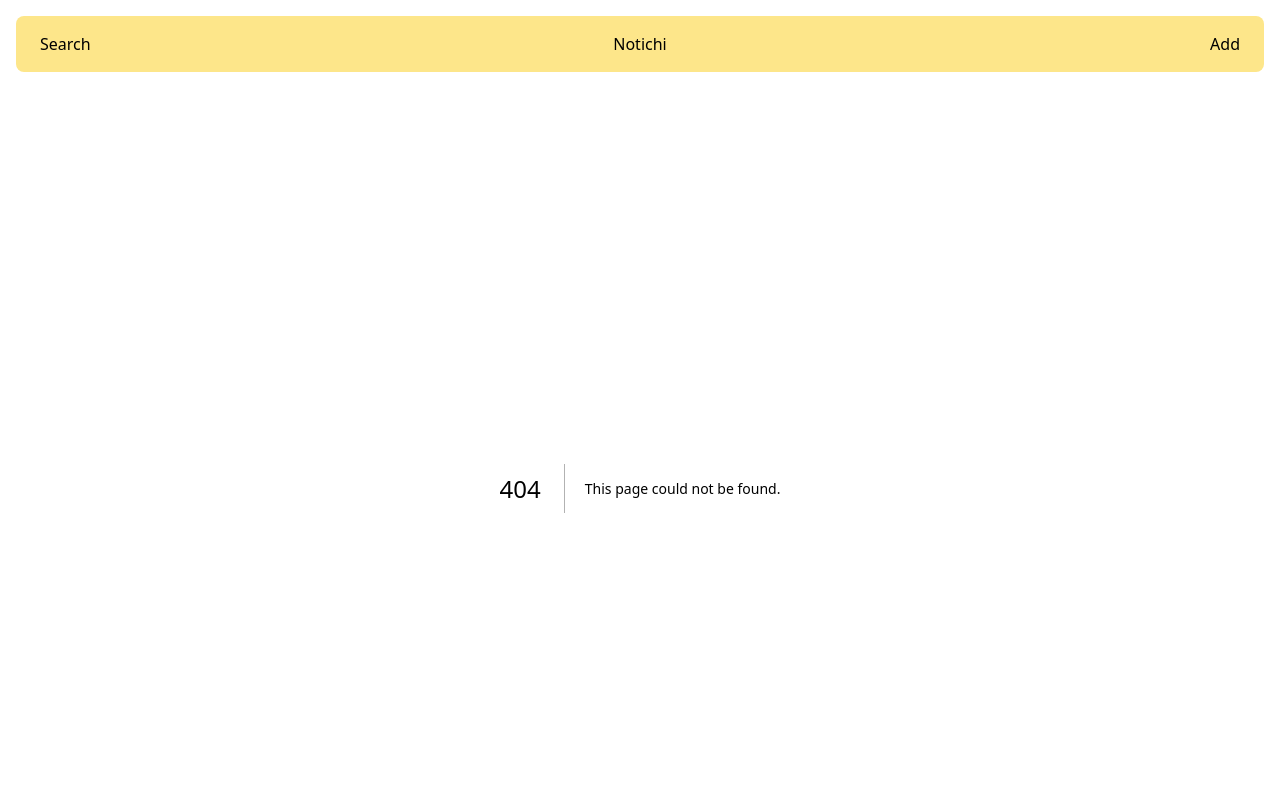
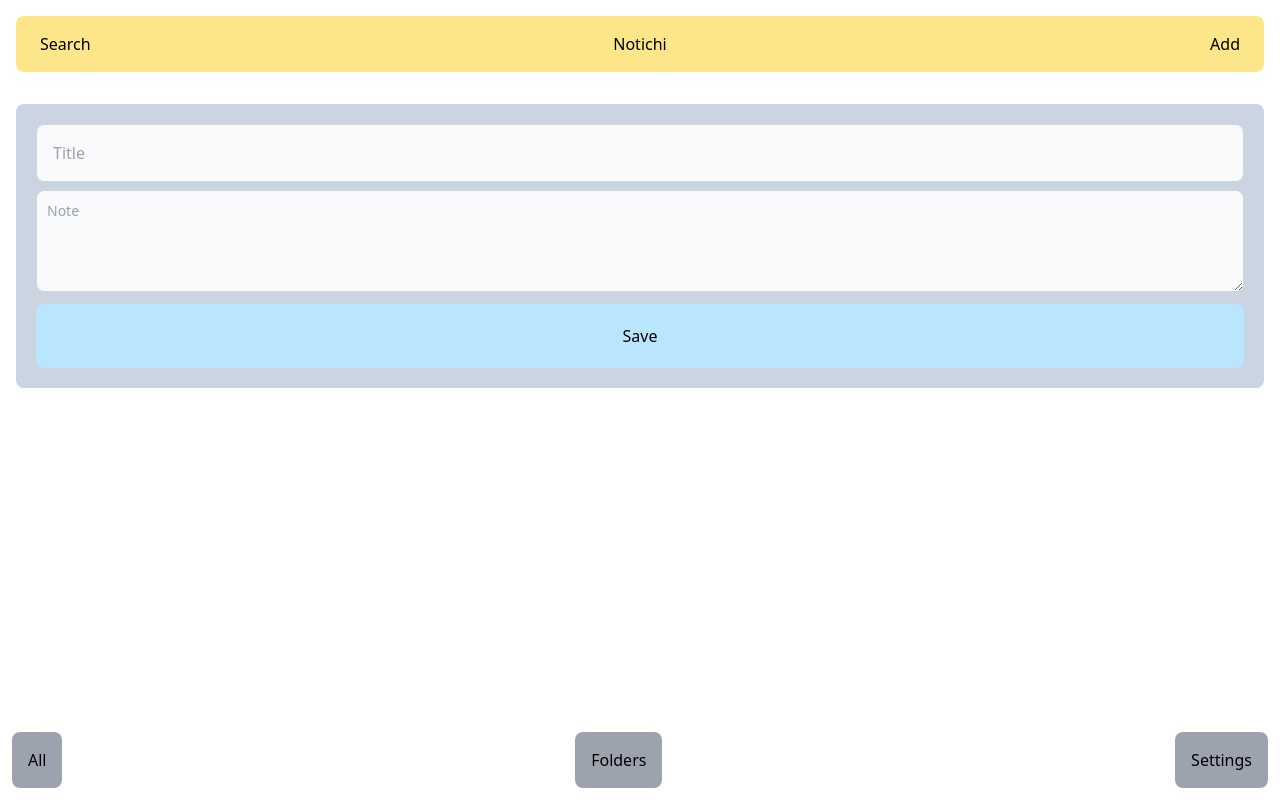
Before and after one commit to MasoudSR/notichi, a Next.js app: page /add in a window 1280 px wide. Before the commit this address had no page. Shown: the top 800 px of the page. Built offline with nearby package versions, Linux system fonts and the light colour scheme.

Commit message:
add note page created

```diff
--- /dev/null
+++ b/src/app/add/page.tsx
@@ -0,0 +1,9 @@
+import AddNotePage from "@/components/template/AddNotePage";
+
+export default function Add() {
+	return (
+		<div>
+			<AddNotePage />
+		</div>
+	);
+}
--- a/src/app/page.tsx
+++ b/src/app/page.tsx
@@ -1,5 +1,3 @@
-import Image from 'next/image'
-
 export default function Home() {
   return (
     <main className="flex flex-col items-center justify-between p-24">
--- /dev/null
+++ b/src/components/template/AddNotePage.tsx
@@ -0,0 +1,41 @@
+"use client";
+
+import { useRouter } from "next/navigation";
+import { useState } from "react";
+
+export default function AddNotePage() {
+	const [note, setNote] = useState({ title: "", text: "" });
+    const router = useRouter();
+
+	const saveHandler = () => {
+		const notes = JSON.parse(localStorage.getItem("note"));
+		if (!notes) {
+			localStorage.setItem("note", JSON.stringify([note]));
+		} else {
+			notes.push(note);
+			localStorage.setItem("note", JSON.stringify(notes));
+		}
+        router.push("/")
+	};
+	return (
+		<div className="flex flex-col bg-slate-300 m-4 p-5 rounded-lg">
+			<input
+				type="text"
+				className="block w-full p-4 text-gray-900 border border-gray-300 rounded-lg bg-gray-50"
+				placeholder="Title"
+				value={note.title}
+				onChange={(e) => setNote({ ...note, title: e.target.value })}
+			/>
+			<textarea
+				rows={4}
+				className="bg-gray-50 border border-gray-300 text-gray-900 text-sm rounded-lg focus:ring-blue-500 focus:border-blue-500 block w-full p-2.5 mt-2"
+				placeholder="Note"
+				value={note.text}
+				onChange={(e) => setNote({ ...note, text: e.target.value })}
+			/>
+			<button className="bg-sky-200 p-5 rounded-lg mt-3" onClick={saveHandler}>
+				Save
+			</button>
+		</div>
+	);
+}
--- a/src/components/template/Header.tsx
+++ b/src/components/template/Header.tsx
@@ -1,11 +1,11 @@
-import React from 'react'
+import Link from "next/link";
 
 export default function Header() {
   return (
     <div className="flex justify-between px-6 py-4 m-4 bg-amber-200 border-r-3 rounded-lg">
       <span>Search</span>
 			<span className='absolute left-1/2 -translate-x-1/2'>Notichi</span>
-			<span>Add</span>
+			<span><Link href="/add">Add</Link></span>
 		</div>
   )
 }
```
